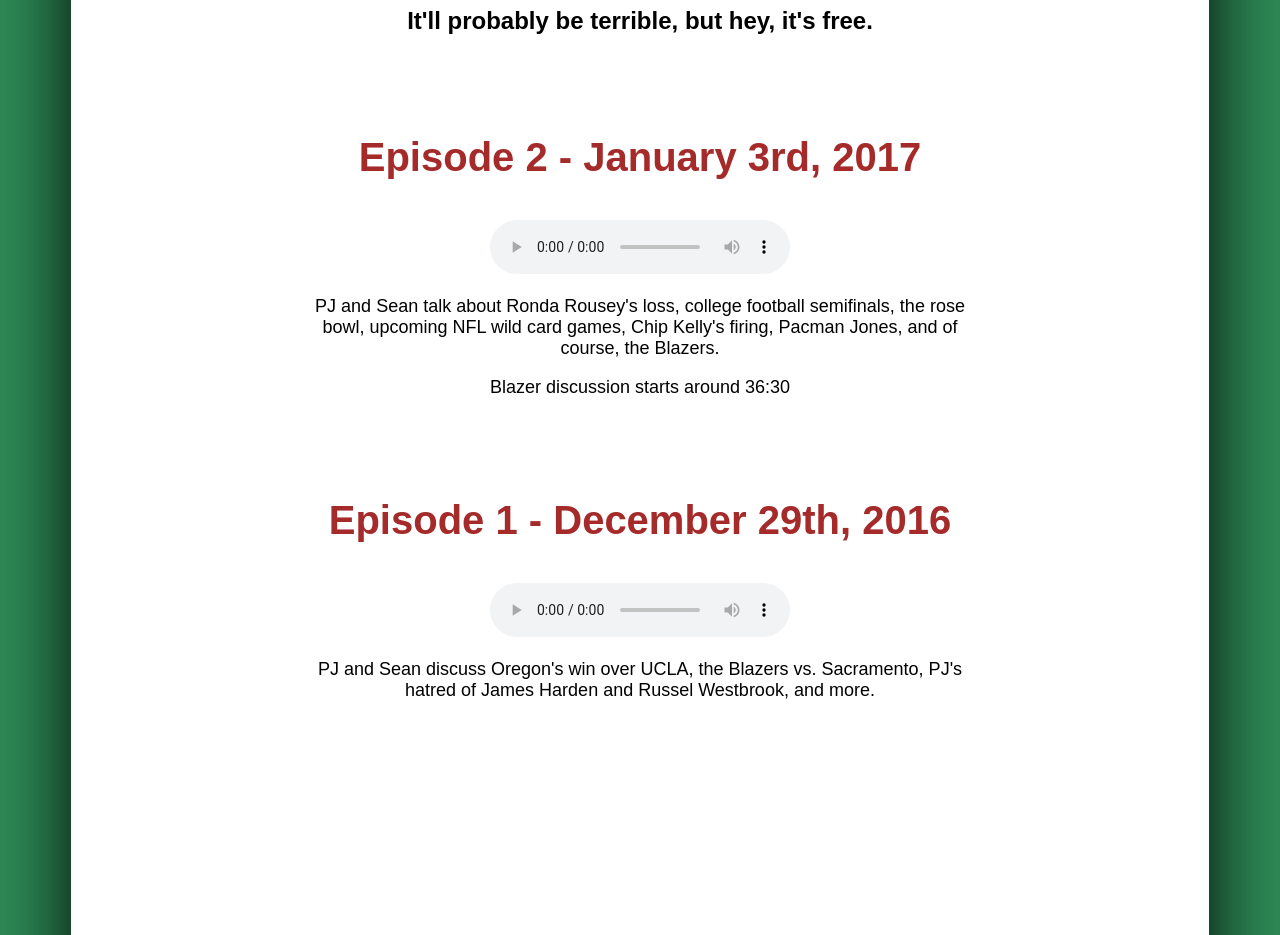
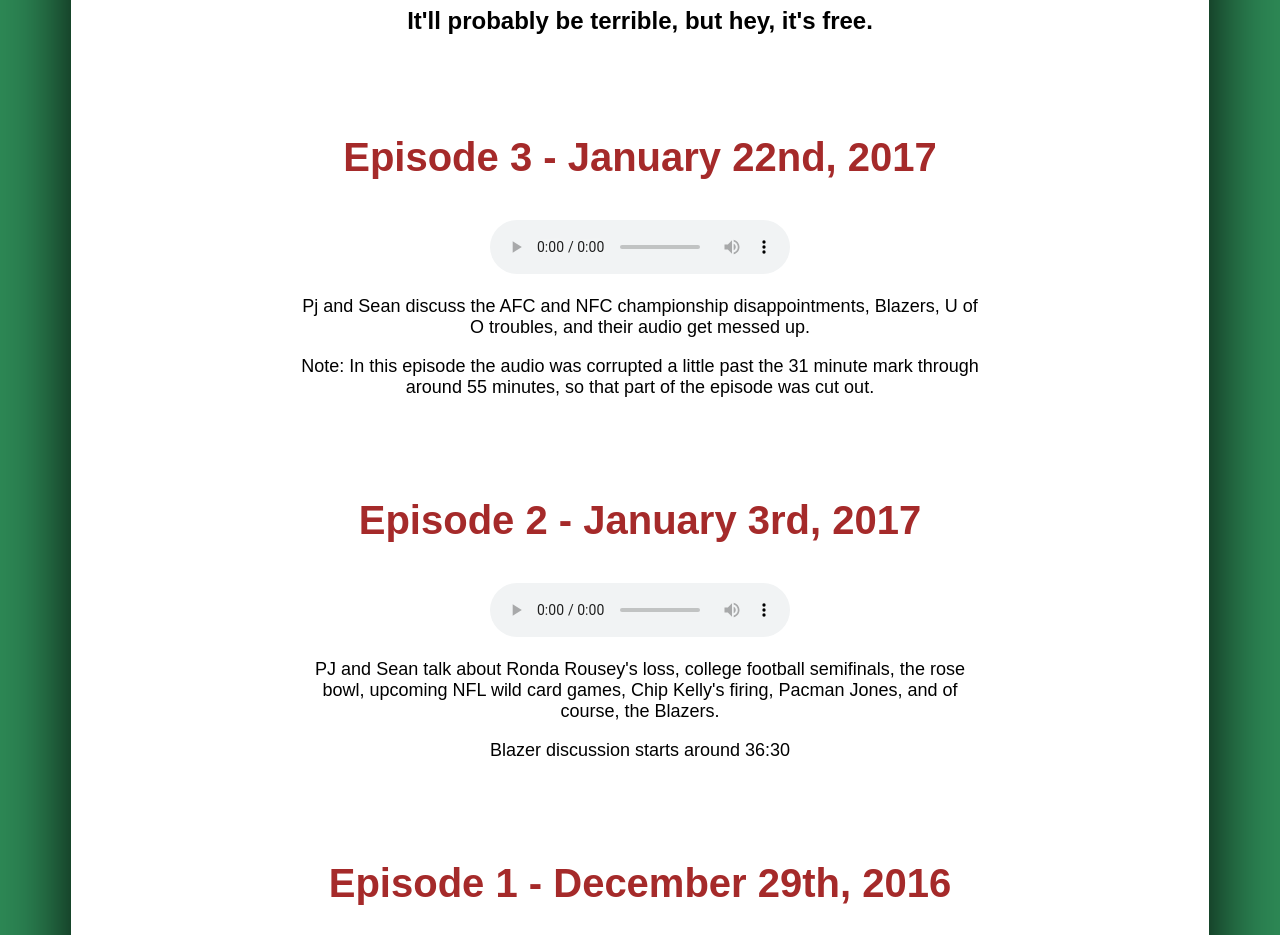
Before and after one commit to belowtherimpdx/Podcast, a plain HTML site: page index.html in a window 1280 px wide. Shown: the part 940-1875 px from the top of the page. Drawn offline with Linux system fonts and the light colour scheme.

Commit message:
adds episode three to the page.

```diff
--- a/index.html
+++ b/index.html
@@ -20,6 +20,19 @@
 
       <h2 id="dickheadSub" class="subHead">Join two dickheads talking about basketball, other sports, cool stuff, and more!</h2>
       <h2 id="terribleSub" class="subHead">It'll probably be terrible, but hey, it's free.</h2>
+
+    </div>
+
+    <div id="episodeThreeDiv" class="episodeDiv relative">
+
+      <h3>Episode 3 - January 22nd, 2017</h3>
+
+      <audio controls id="episode3Audio">
+        <source src="audioFiles/BTRep3.mp3" type="audio/mp3">
+      </audio>
+
+      <p>Pj and Sean discuss the AFC and NFC championship disappointments, Blazers, U of O troubles, and their audio get messed up.</p>
+      <p>Note: In this episode the audio was corrupted a little past the 31 minute mark through around 55 minutes, so that part of the episode was cut out.</p>
 
     </div>
 
```
